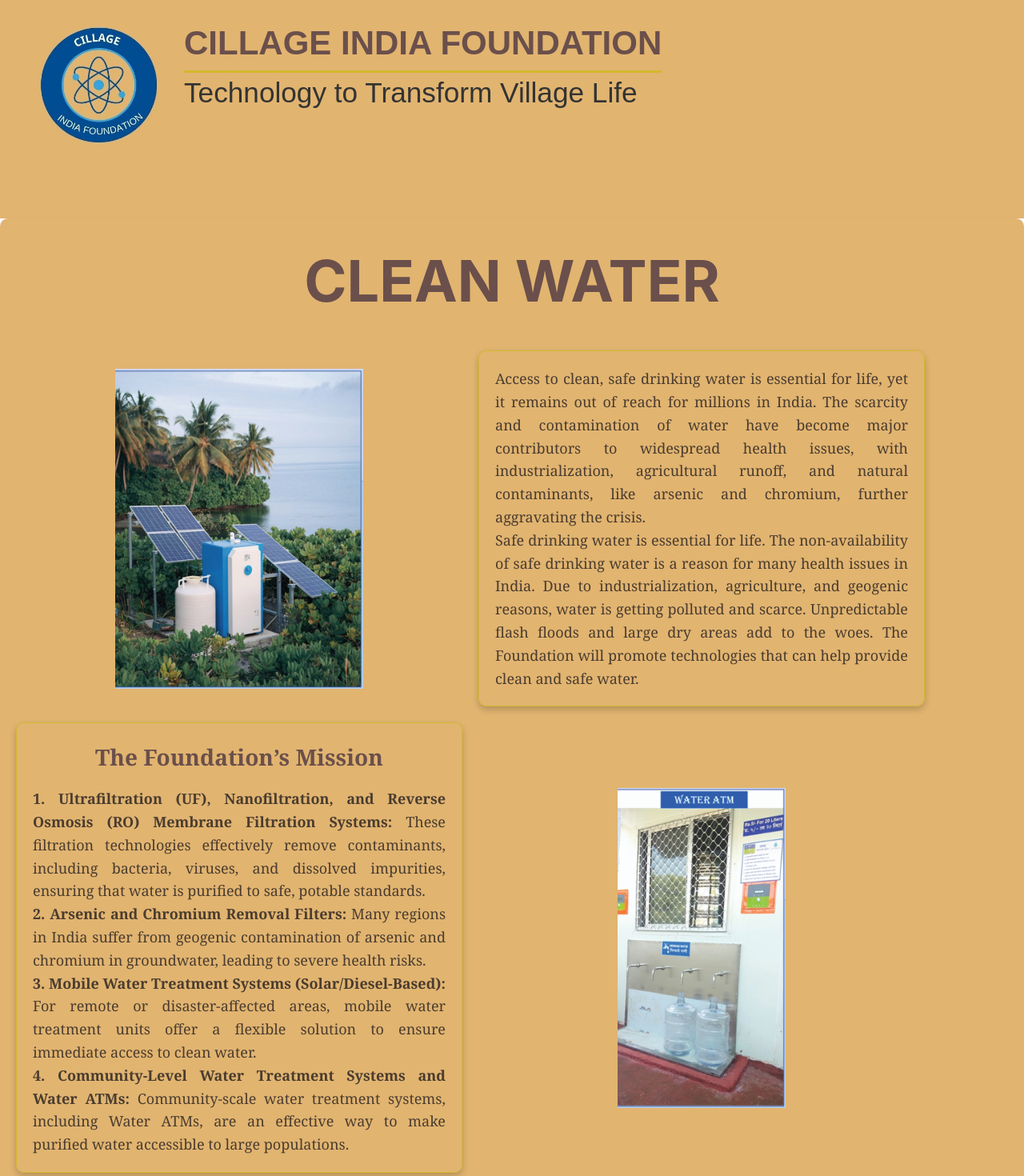
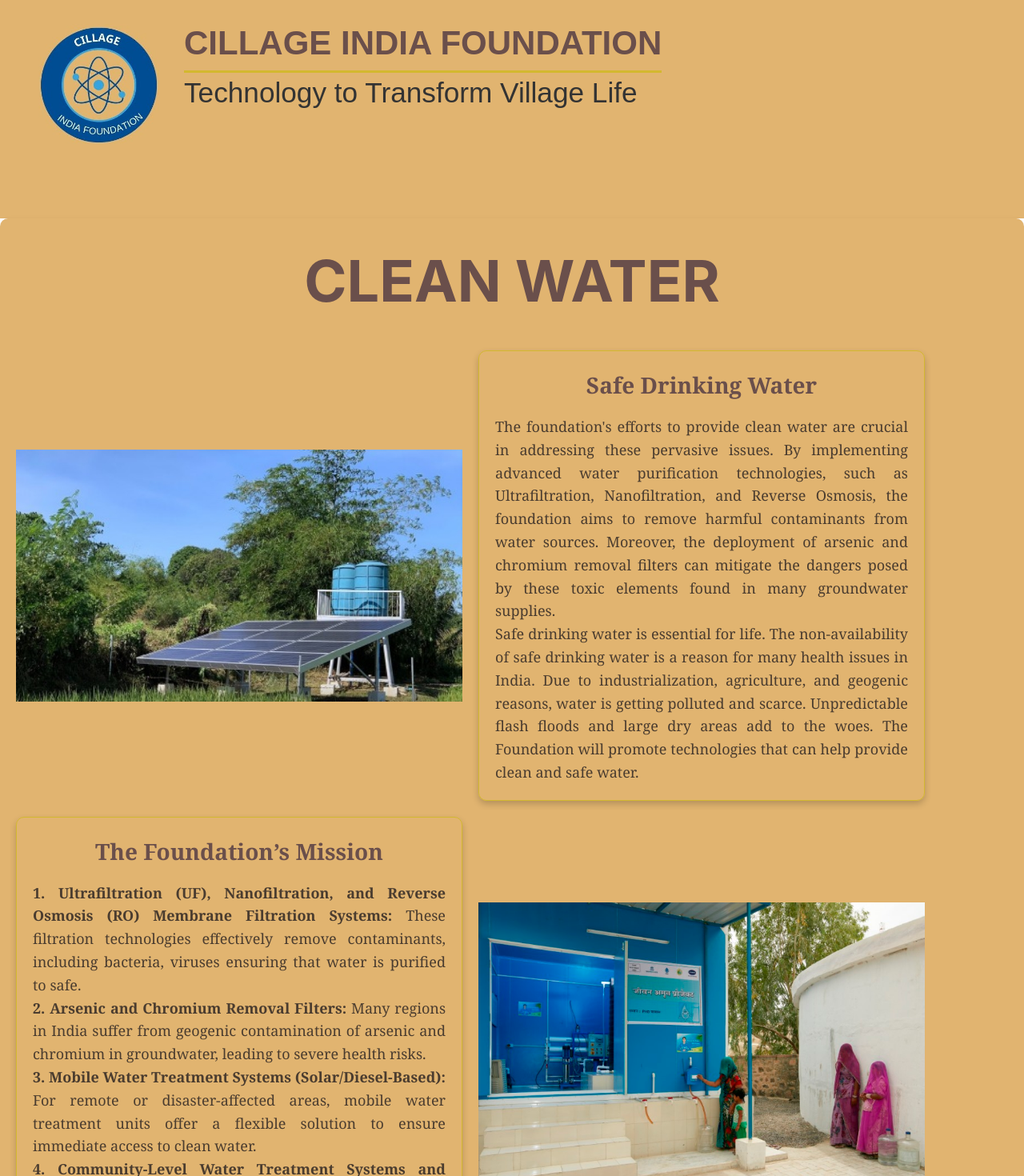
Before and after one commit to yathe/cillage_work, a React (Create React App) app: page /CleanWater in a window 1280 px wide. Shown: the top 1470 px of the page at 80% size. Built offline with nearby package versions, Linux system fonts and the light colour scheme.

Commit message:
Update CleanWater.js

```diff
--- a/src/components/Our Domain/CleanWater.js
+++ b/src/components/Our Domain/CleanWater.js
@@ -1,6 +1,6 @@
 import React, { useEffect, useState } from "react";
-import ag from "../../photos/saf.png";
-import ag1 from "../../photos/saf1.png";
+import ag from "../../photos/saf.jpg";
+import ag1 from "../../photos/saf33.jpg";
 
 function CleanWater() {
     const [windowWidth, setWindowWidth] = useState(window.innerWidth);
@@ -11,7 +11,7 @@
 
         return () => window.removeEventListener('resize', handleResize);
     }, []);
-  console.log(windowWidth);
+    console.log(windowWidth);
     const containerStyle = {
         width: windowWidth > 768 ? '100%' : windowWidth > 480 ? '100%' : '100%',
         padding: '20px',
@@ -48,7 +48,7 @@
 
     const imageStyle = {
         ...imageAndContentWidth,
-        height:'400px',
+        height: '400px',
         objectFit: 'contain',
         borderRadius: '8px',
     };
@@ -78,9 +78,9 @@
             <div style={sectionStyle}>
                 <img src={ag} alt="Technology Centre" style={imageStyle} />
                 <div style={contentStyle}>
+                    <h2 style={missionTitleStyle}>Safe Drinking Water</h2>
                     <p>
-                        Access to clean, safe drinking water is essential for life, yet it remains out of reach for millions in India.
-                        The scarcity and contamination of water have become major contributors to widespread health issues, with industrialization, agricultural runoff, and natural contaminants, like arsenic and chromium, further aggravating the crisis.
+                    The foundation's efforts to provide clean water are crucial in addressing these pervasive issues. By implementing advanced water purification technologies, such as Ultrafiltration, Nanofiltration, and Reverse Osmosis, the foundation aims to remove harmful contaminants from water sources. Moreover, the deployment of arsenic and chromium removal filters can mitigate the dangers posed by these toxic elements found in many groundwater supplies.
                     </p>
                     <p>
                         Safe drinking water is essential for life. The non-availability of safe drinking water is a reason for many health issues in India. Due to industrialization, agriculture, and geogenic reasons, water is getting polluted and scarce. Unpredictable flash floods and large dry areas add to the woes. The Foundation will promote technologies that can help provide clean and safe water.
@@ -93,7 +93,7 @@
                 <div style={contentStyle}>
                     <h2 style={missionTitleStyle}>The Foundation’s Mission</h2>
                     <p>
-                        <strong>1. Ultrafiltration (UF), Nanofiltration, and Reverse Osmosis (RO) Membrane Filtration Systems:</strong> These filtration technologies effectively remove contaminants, including bacteria, viruses, and dissolved impurities, ensuring that water is purified to safe, potable standards.<br />
+                        <strong>1. Ultrafiltration (UF), Nanofiltration, and Reverse Osmosis (RO) Membrane Filtration Systems:</strong> These filtration technologies effectively remove contaminants, including bacteria, viruses ensuring that water is purified to safe.<br />
                         <strong>2. Arsenic and Chromium Removal Filters:</strong> Many regions in India suffer from geogenic contamination of arsenic and chromium in groundwater, leading to severe health risks.<br />
                         <strong>3. Mobile Water Treatment Systems (Solar/Diesel-Based):</strong> For remote or disaster-affected areas, mobile water treatment units offer a flexible solution to ensure immediate access to clean water.<br />
                         <strong>4. Community-Level Water Treatment Systems and Water ATMs:</strong> Community-scale water treatment systems, including Water ATMs, are an effective way to make purified water accessible to large populations.
```
